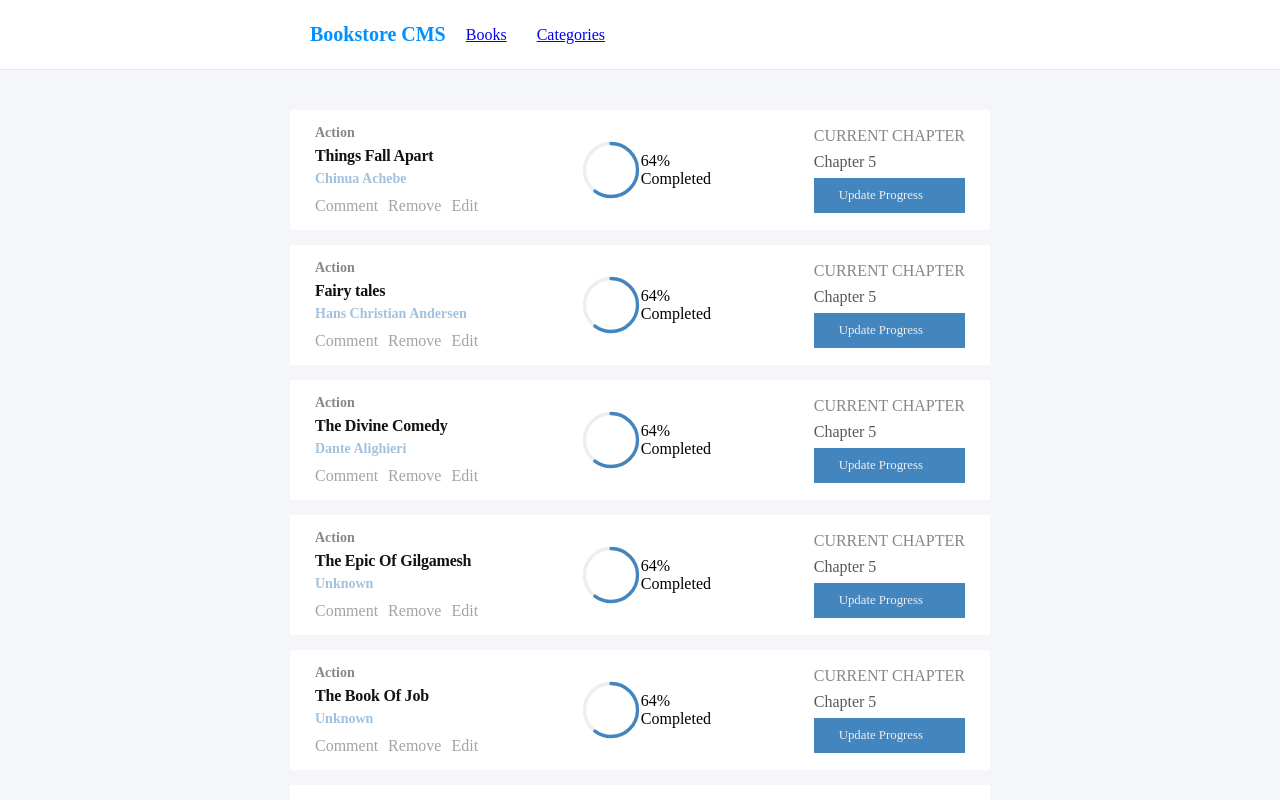
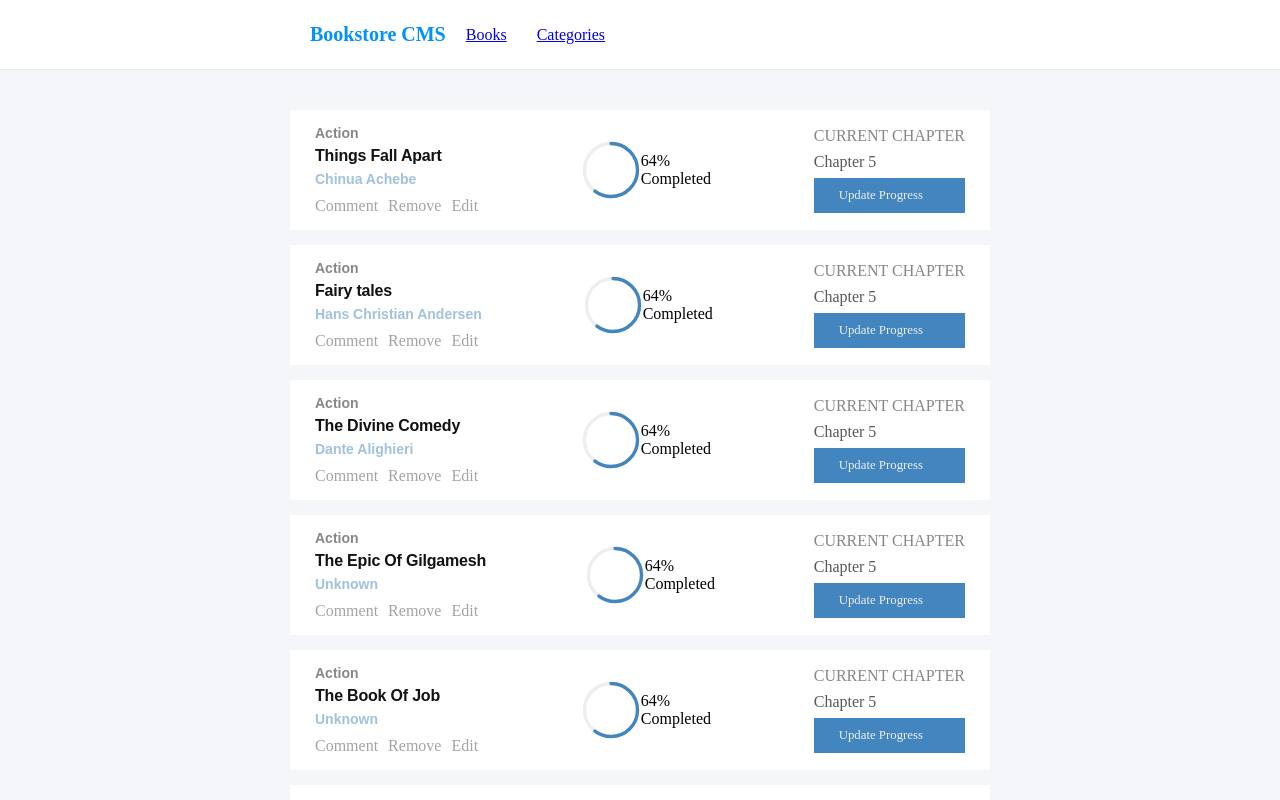
Before and after one commit to Chike1990/bookstore, a React (Create React App) app: page / in a window 1280 px wide. Shown: the top 800 px of the page. Built offline with nearby package versions, Linux system fonts and the light colour scheme.

Commit message:
Fix stylelint

```diff
--- a/src/App.css
+++ b/src/App.css
@@ -1,4 +1,6 @@
-*, *::after, *::before {
+*,
+*::after,
+*::before {
   margin: 0;
   padding: 0;
   box-sizing: border-box;
--- a/src/components/Book.css
+++ b/src/components/Book.css
@@ -6,9 +6,6 @@
   background-color: #fff;
   margin: 0 auto 15px auto;
   padding: 15px 25px;
-}
-
-.Book_spinner {
 }
 
 .circle {
@@ -30,13 +27,14 @@
   height: 60px;
 }
 
-.Book_category{
+.Book_category {
   color: #121212;
 }
 
-.Book_category, .Book_author {
+.Book_category,
+.Book_author {
   opacity: 0.5;
-  font-family: Montserrat;
+  font-family: Montserrat, Arial, sans-serif;
   font-size: 0.875rem;
   font-weight: bold;
   font-stretch: normal;
@@ -58,7 +56,7 @@
 .Book_update-progress {
   background-color: #4386bf;
   color: #eee;
-  font-size: .8rem;
+  font-size: 0.8rem;
   margin-top: 7px;
   padding: 10px 25px;
 }
@@ -69,7 +67,7 @@
 
 .Book_title {
   margin: 6px 0;
-  font-family: RobotoSlab;
+  font-family: RobotoSlab, Arial, sans-serif;
   font-size: 1rem;
   font-weight: bold;
   font-stretch: normal;
--- a/src/components/Books.css
+++ b/src/components/Books.css
@@ -1,14 +1,12 @@
 .Books_form {
   max-width: 700px;
   margin: 0 auto;
-
 }
 
 .Books_form-input {
   display: flex;
   justify-content: space-between;
   margin-top: 15px;
-
 }
 
 .Books_input {
@@ -24,7 +22,7 @@
 
 .Books_btn {
   padding: 0 10px;
-  font-size: .8rem;
+  font-size: 0.8rem;
   background-color: #4386bf;
   color: #fff;
   border: none;
--- a/src/components/Header.css
+++ b/src/components/Header.css
@@ -2,12 +2,11 @@
 
 .Header {
   display: flex;
-  justify-content: left;
-  /* align-content: flex-start; */
+
+  /* justify-content: left; */
   background-color: #fff;
   height: 70px;
   line-height: 70px;
-  display: flex;
   align-items: center;
   justify-content: space-between;
   border-bottom: 1px solid #e8e8e8;
```
